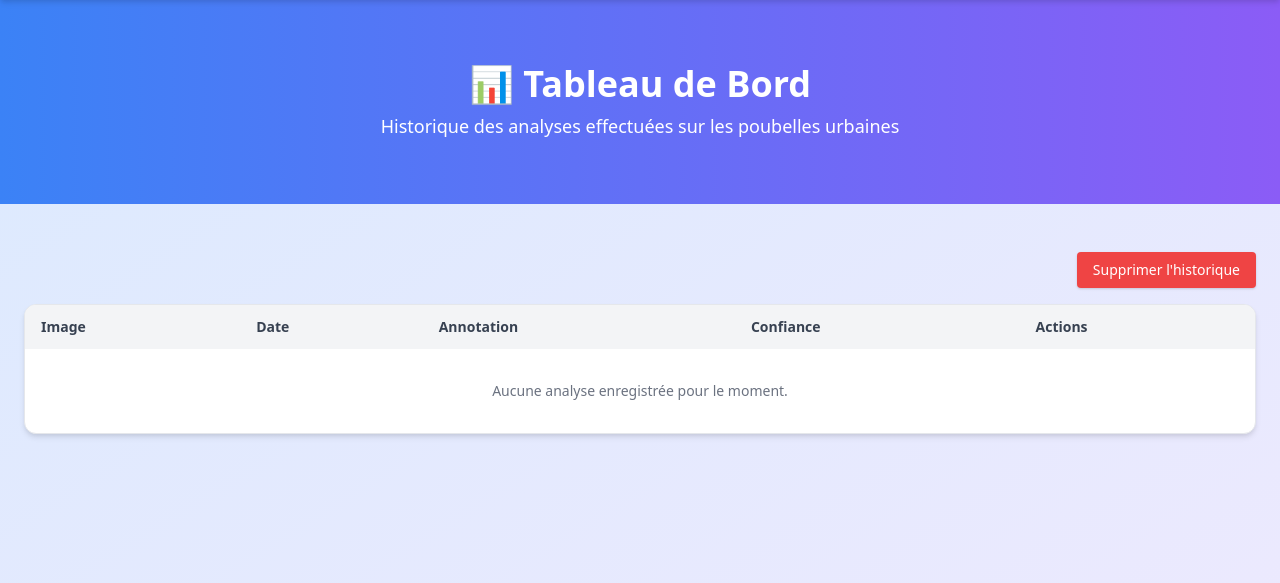
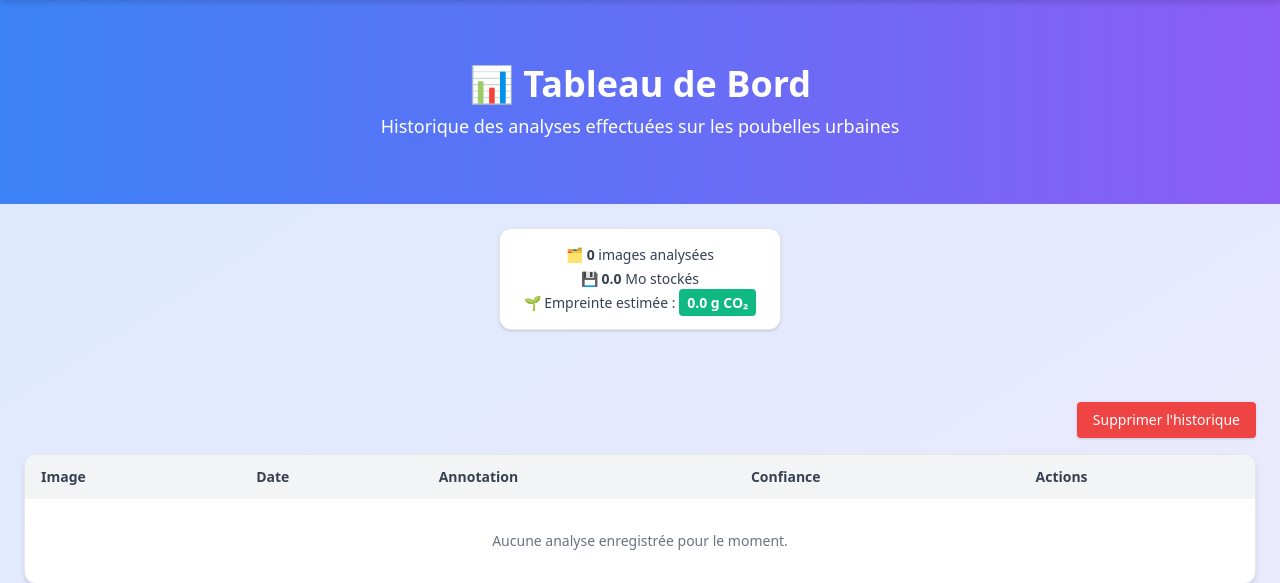
Before and after one commit to BaptGBM/MASTERCAMP, a Flask app: page /dashboard in a window 1280 px wide. Shown: the part 64-647 px from the top of the page. Run offline with Flask 3, Linux system fonts and the light colour scheme; data that the repository does not hold is empty.

Commit message:
ajout de l'indicateur green it dans le dashboard

```diff
--- a/app.py
+++ b/app.py
@@ -316,7 +316,22 @@ def api_get_image(image_id):
 @app.route('/dashboard')
 def dashboard():
     images = Image.query.order_by(Image.date_uploaded.desc()).all()
-    return render_template('dashboard.html', images=images)
+
+    nb_images = len(images)
+    total_volume_kb = sum(img.file_size for img in images)
+    total_volume_mb = total_volume_kb / 1024
+
+    # Approximation : 1 Mo = 5g CO2 (source variable)
+    co2_estime = total_volume_mb * 5
+
+    return render_template(
+        'dashboard.html',
+        images=images,
+        nb_images=nb_images,
+        volume_mb=round(total_volume_mb, 2),
+        co2=round(co2_estime, 1)
+    )
+
 
 
 @app.route('/delete_rule/<int:rule_id>', methods=['POST'])
--- a/templates/dashboard.html
+++ b/templates/dashboard.html
@@ -28,6 +28,26 @@
     <h2 class="text-4xl font-bold mb-2">📊 Tableau de Bord</h2>
     <p class="text-lg">Historique des analyses effectuées sur les poubelles urbaines</p>
   </section>
+
+<!-- INDICATEUR GREEN IT -->
+<section class="text-center my-6">
+  <div class="inline-block bg-white rounded-xl shadow px-6 py-4 text-sm text-gray-700 space-y-1 border">
+    <p>🗂️ <strong>{{ nb_images }}</strong> images analysées</p>
+    <p>💾 <strong>{{ volume_mb }}</strong> Mo stockés</p>
+    <p>
+      🌱 Empreinte estimée :
+      <span class="font-semibold px-2 py-1 rounded text-white
+        {% if co2 < 20 %} bg-green-500
+        {% elif co2 < 50 %} bg-yellow-500
+        {% else %} bg-red-500
+        {% endif %}">
+        {{ co2 }} g CO₂
+      </span>
+    </p>
+  </div>
+</section>
+
+
 
   <!-- TABLEAU -->
   <main class="container mx-auto px-6 py-12 flex-grow">
```
